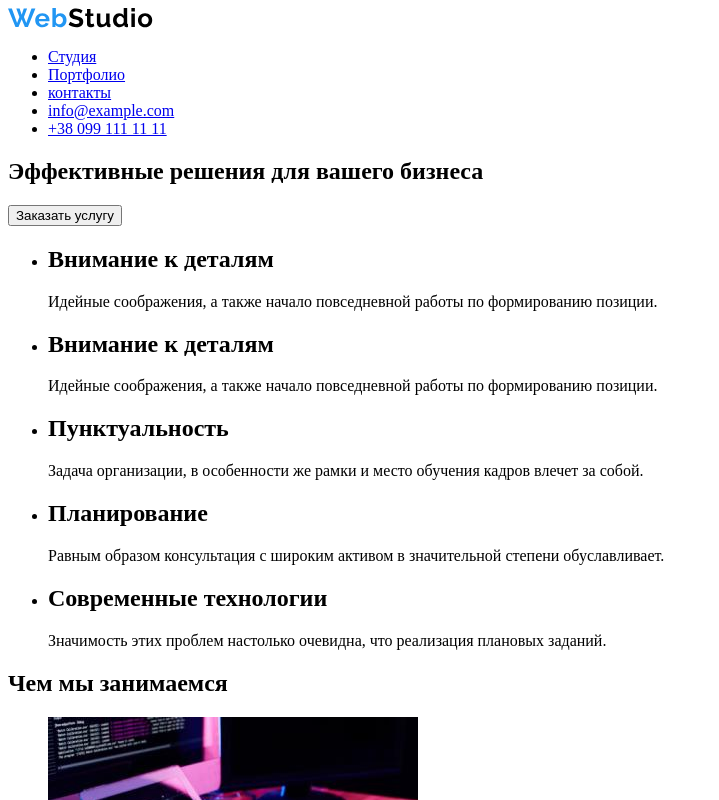
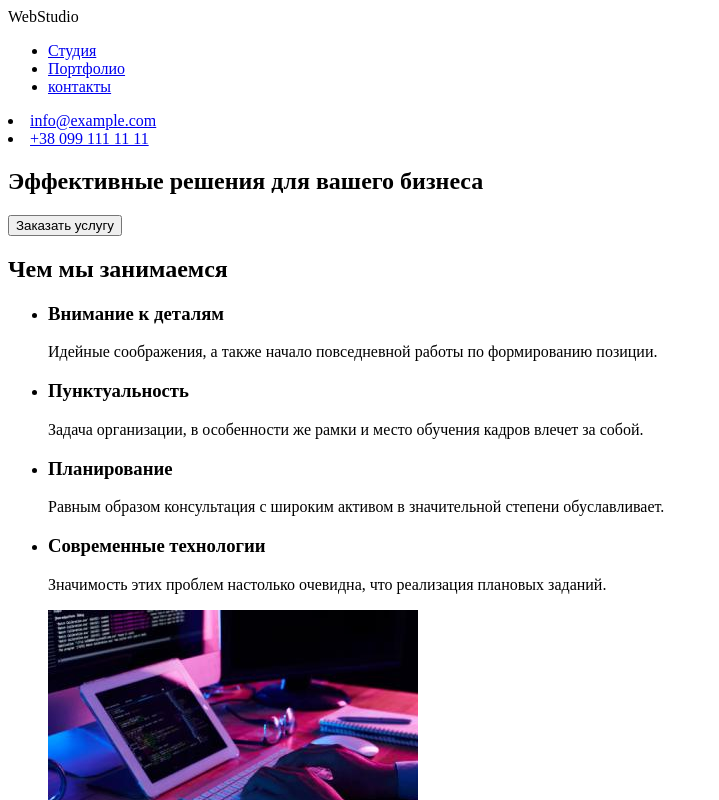
Before and after one commit to YuliiaBabkova/goit-markup-hw-01, a plain HTML site: page index.html in a window 1280 px wide. Shown: the top 800 px of the page, without its empty margins (0-719 px from the left). Drawn offline with Linux system fonts and the light colour scheme.

Commit message:
Add files via upload

```diff
--- a/index.html
+++ b/index.html
@@ -9,16 +9,17 @@
 
 <body>
     <header>
-        <nav>
+
             <!-- Навигация на другие страницы -->
-            <img src="images/WebStudio.svg" alt="WebStudio" />
+            <a src="images/WebStudio.svg" alt="WebStudio"> WebStudio </a>
             <ul>
               <li><a href="/studio">Студия</a></li>
               <li><a href="/portfolio">Портфолио</a></li>
               <li><a href="/contact">контакты</a></li>
+            </ul>
+            <nav>
               <li><a href="mailto:info@example.com" > info@example.com </a> </li>
               <li> <a href="tel:+380991111111"> +38 099 111 11 11</a> </li>
-            </ul>
             </nav>
     </header>
 
@@ -30,9 +31,10 @@
 
      <!--Чем мы занимаемся-->
      <section>
+        <h2> Чем мы занимаемся </h2>
         <ul>
             <li>
-                <h2>Внимание к деталям</h2>
+                <h3>Внимание к деталям</h3>
                 <p> Идейные соображения, а также начало
                     повседневной работы по
                     формированию позиции.
@@ -40,24 +42,15 @@
             </li>
 
             <li>
-                <h2>Внимание к деталям</h2>
-                <p> Идейные соображения, а также начало
-                    повседневной работы по
-                    формированию позиции.
+                <h3>Пунктуальность </h3>
+                <p> Задача организации, в особенности
+                    же рамки и место обучения кадров
+                    влечет за собой.
                 </p>
             </li>
 
             <li>
-                <h2>Пунктуальность</h2>
-                <p> Задача организации, в особенности
-                    же рамки и место обучения кадров
-                    влечет за собой.
-                </p>
-
-            </li>
-
-            <li>
-                <h2>Планирование</h2>
+                <h3>Планирование</h3>
                 <p> Равным образом консультация с
                     широким активом в значительной
                     степени обуславливает.
@@ -66,7 +59,7 @@
             </li>
 
             <li>
-                <h2>Современные технологии</h2>
+                <h3>Современные технологии</h3>
                 <p> Значимость этих проблем настолько
                     очевидна, что реализация плановых
                     заданий.
@@ -74,7 +67,8 @@
             </li>
         </ul>
 
-        <h2> Чем мы занимаемся </h2>
+   </section>
+   <section>
         <ul>
             <li>
                 <img
@@ -156,8 +150,9 @@
     </section>
 
     <footer>
-        <img src="images/WebStudio.svg" alt="WebStudio" />
+        <a src="images/WebStudio.svg" alt="WebStudio"> WebStudio </a>
 
+        <address>
             <ul>
                 <li>
                     <a href="adress:г. Киев, пр-т Леси Украинки, 26"> г. Киев, пр-т Леси Украинки, 26 </a>
@@ -171,6 +166,7 @@
                 </li>
 
             </ul>
+        </address>
     </footer>
 
 </body>
```
Lines whose indentation alone changed are shown as unchanged.
